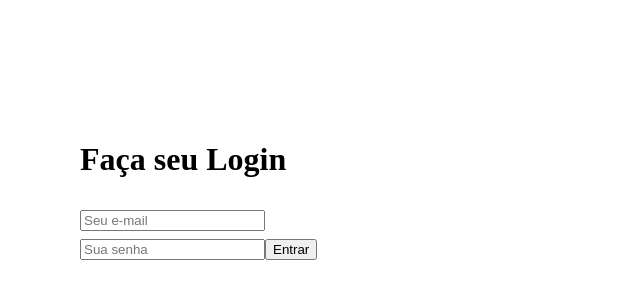
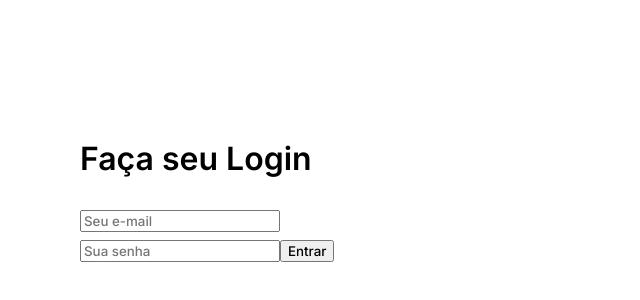
Before and after one commit to alessandraleria/Padaria_WEB, a React (Create React App) app: page / in a window 1280 px wide. Shown: the part 250-550 px from the top of the page, without its empty margins (0-640 px from the left). Built offline with nearby package versions, Linux system fonts and the light colour scheme.

Commit message:
Estilos globais e tema definidos

```diff
--- a/src/App.js
+++ b/src/App.js
@@ -1,16 +1,22 @@
 import React from "react";
 import { BrowserRouter as Router, Switch, Route, Link } from "react-router-dom";
 import Login from "./pages/login/Login";
+import { ThemeProvider } from "styled-components";
+
+import { GlobalStyle, theme } from "./style/global";
 
 function App() {
   return (
+    <ThemeProvider theme={theme}>
+      <GlobalStyle />
       <Router>
         <Switch>
           <Route path="/" exact>
-          <Login/>
+            <Login />
           </Route>
         </Switch>
       </Router>
+    </ThemeProvider>
   );
 }
 
--- a/src/index.css
+++ b/src/index.css
@@ -1,7 +1,3 @@
 @import-normalize;
 
-body {
-  margin: 0;
-  padding: 0;
-  box-sizing: border-box;
-}
+@import url("https://fonts.googleapis.com/css2?family=Inter:wght@100;500;600&display=swap");
--- /dev/null
+++ b/src/style/global.js
@@ -0,0 +1,32 @@
+import { createGlobalStyle } from "styled-components";
+
+export const theme = {
+  primary: "#7c76ff",
+  black: "#292929",
+  red: "#f64848",
+  green: "#48f655",
+  gray: "#5b5b5b",
+  white: "#FFF",
+  lightGray: "#808080",
+  background: "#eff1ff",
+  topBar: "e2e4ff",
+};
+
+export const GlobalStyle = createGlobalStyle`
+  html {
+    font-size: 62.5%;
+    font-family: "Inter",Arial, Helvetica, sans-serif;
+    box-sizing: border-box;
+  }
+
+  body {
+  margin: 0;
+  padding: 0;
+  box-sizing: border-box;
+  }
+
+  button, input, textarea {
+    box-sizing: border-box;
+    font-family: inherit;
+  }
+`;
```
Also changed, not shown: package.json (+7 -3 lines), 2 other files (tests, documents, lock files or other folders). Lines whose indentation alone changed are shown as unchanged.
